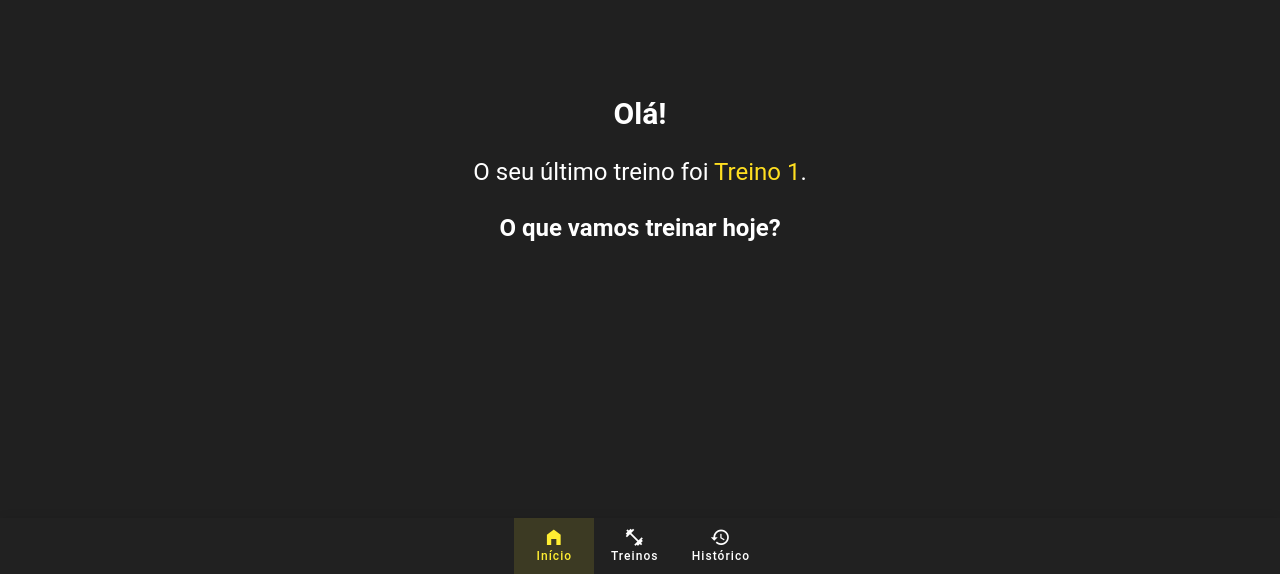
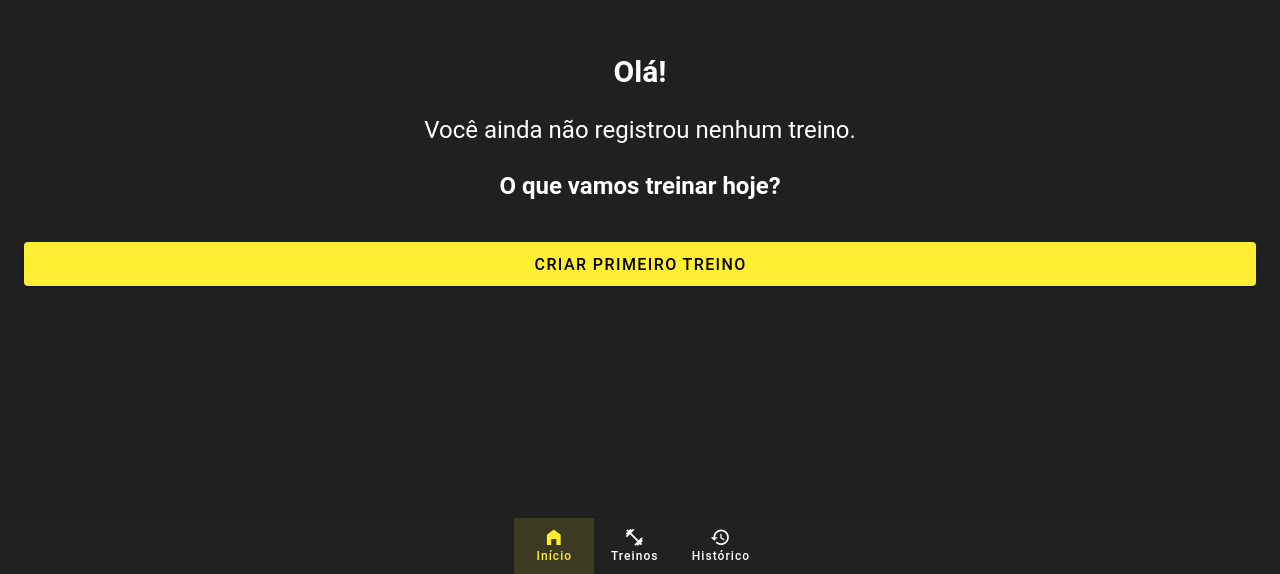
Before and after one commit to paulooosf/psf-fitness, a Vue app: page /Inicio in a window 1280 px wide. Shown: the part 226-800 px from the top of the page. Built offline with nearby package versions, Linux system fonts and the light colour scheme; a small style sheet from the web is missing.

Commit message:
feat: estruturando tela de início

```diff
--- a/src/pages/Inicio.vue
+++ b/src/pages/Inicio.vue
@@ -1,10 +1,63 @@
 <template>
     <body class="flex flex-col text-center justify-center w-full h-full mt-6 px-6 gap-6">
         <h1 class="text-3xl font-bold">Olá!</h1>
-        <h2 class="text-2xl">O seu último treino foi <span class="text-yellow-300">Treino 1</span>.</h2>
+        <h2 class="text-2xl">
+            <template v-if="ultimoTreino">
+                O seu último treino foi <span class="text-yellow-300">{{ ultimoTreino.nomeTreino }}</span>.
+            </template>
+            <template v-else>
+                Você ainda não registrou nenhum treino.
+            </template>
+        </h2>
         <h2 class="text-2xl font-bold">O que vamos treinar hoje?</h2>
+        <v-btn
+            v-if="ultimoTreino && treinos.find(t => t.id === ultimoTreino!.id)"
+            color="amarelo-secundario"
+            :to="{ name: '/Treino/[id]', params: { id: ultimoTreino.id } }"
+            class="mt-4 mx-auto w-full"
+            size="large"
+        >
+            Visualizar Treino
+        </v-btn>
+        <v-btn
+            v-if="proximoTreino"
+            color="amarelo-secundario"
+            :to="{ name: '/Treino/[id]', params: { id: proximoTreino.id } }"
+            class="mx-auto w-full"
+            size="large"
+        >
+            Próximo treino: {{ proximoTreino.nome }}
+        </v-btn>
+        <v-btn
+            v-else
+            size="large"
+            to="/CriarTreino"
+            color="amarelo-secundario"
+            class="mt-4 mx-auto w-full"
+        >
+            Criar primeiro treino
+        </v-btn>
     </body>
 </template>
 
 <script setup lang="ts">
+import { computed } from 'vue'
+import { useHistorico } from '@/stores/useHistorico'
+import { useTreinos } from '@/stores/useTreinos'
+
+const { historico } = useHistorico()
+const { treinos } = useTreinos()
+
+const ultimoTreino = computed(() => {
+    if (!historico.value.length) return null
+    return historico.value[historico.value.length - 1]
+})
+
+const proximoTreino = computed(() => {
+    if (!treinos.value.length) return null
+    if (!ultimoTreino.value) return treinos.value[0]
+    const index = treinos.value.findIndex(t => t.id === ultimoTreino.value!.id)
+    if (index === -1 || index === treinos.value.length - 1) return treinos.value[0]
+    return treinos.value[index + 1]
+})
 </script>
```
